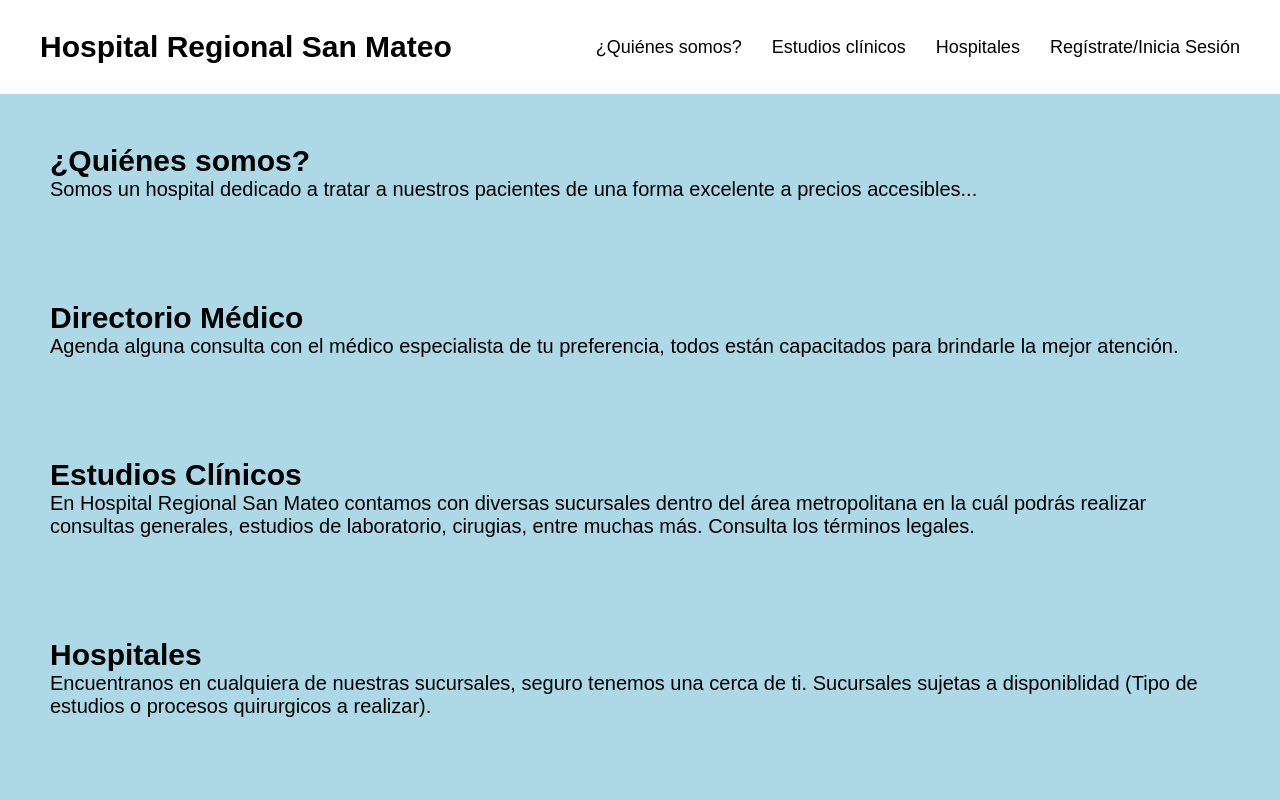
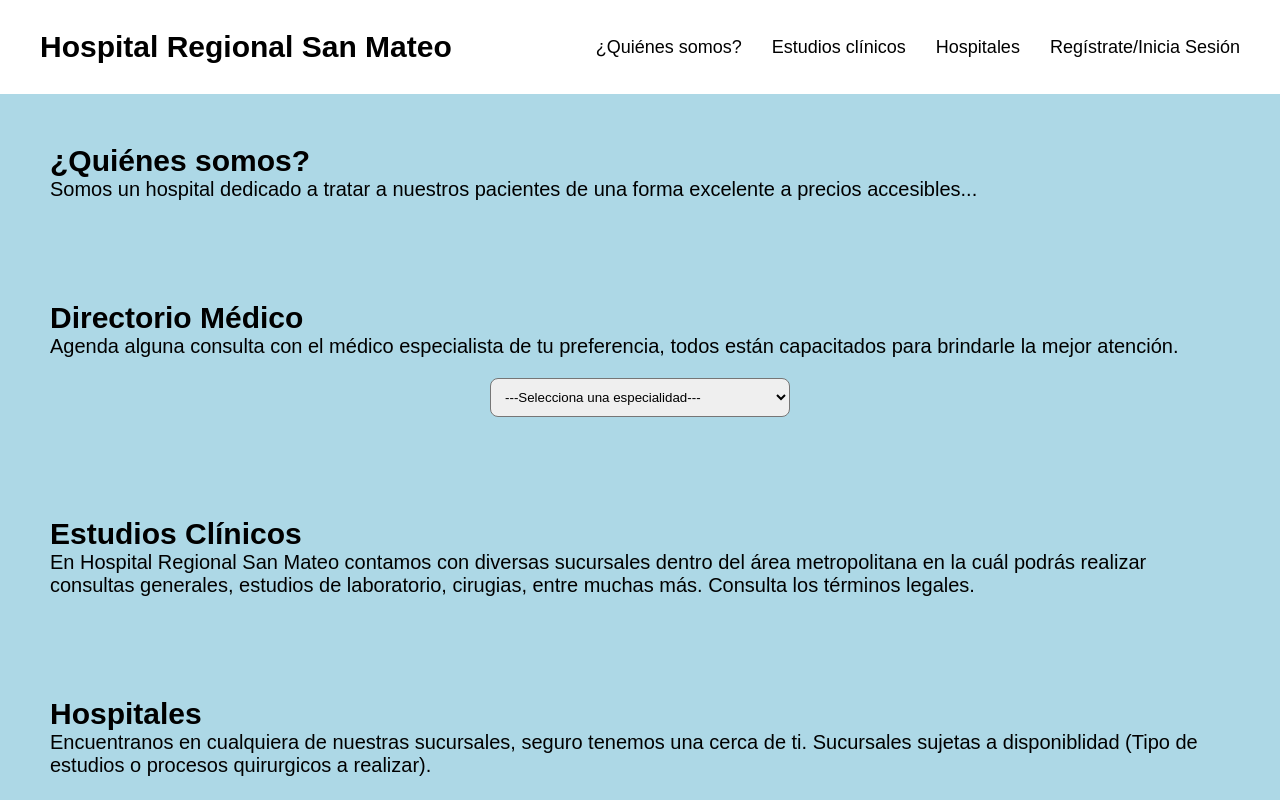
Before and after one commit to Calamitus7u7/Desarrollo_Web, a website: page index.html in a window 1280 px wide. Shown: the top 800 px of the page. Drawn offline with Linux system fonts and the light colour scheme.

Commit message:
Instalación de dependencias pg y dotenv para trabajar en conjunto Node y PostgresQl

```diff
--- a/index.html
+++ b/index.html
@@ -27,11 +27,18 @@
         </p>
     </section>
 
-    <section class="Directorio">
+    <section class="medicos">
         <h2>Directorio Médico</h2>
         <p>Agenda alguna consulta con el médico especialista de tu preferencia, todos están capacitados
             para brindarle la mejor atención.
         </p>
+        <div class="form-item">
+            <select aria-label="especialidad" name="especialidad" class="form-select" id="especialidadselect">
+                <option value=" " disabled selected hidden>---Selecciona una especialidad---</option>
+                <option value="Cardiologia">Cardiologia</option>
+                <option value="Oncología">Oncología</option>
+            </select>
+        </div>
     </section>
 
     <section class="Estudios">
--- /dev/null
+++ b/package.json
@@ -0,0 +1,6 @@
+{
+  "dependencies": {
+    "dotenv": "^17.4.2",
+    "pg": "^8.20.0"
+  }
+}
--- a/style.css
+++ b/style.css
@@ -37,11 +37,21 @@ header ul {
     font-size:20px;
 }
 
-.Directorio{
+.medicos{
     padding:50px;
     font-size:20px;
 }
+.form-item {
+    display: flex;
+    justify-content: center;
+    margin-top: 20px;
+}
 
+.form-select {
+    width: 300px;
+    padding: 10px;
+    border-radius: 8px;
+}
 .Hospitales{
     padding:50px;
     font-size:20px;
```
Also changed, not shown: 2 other files.
